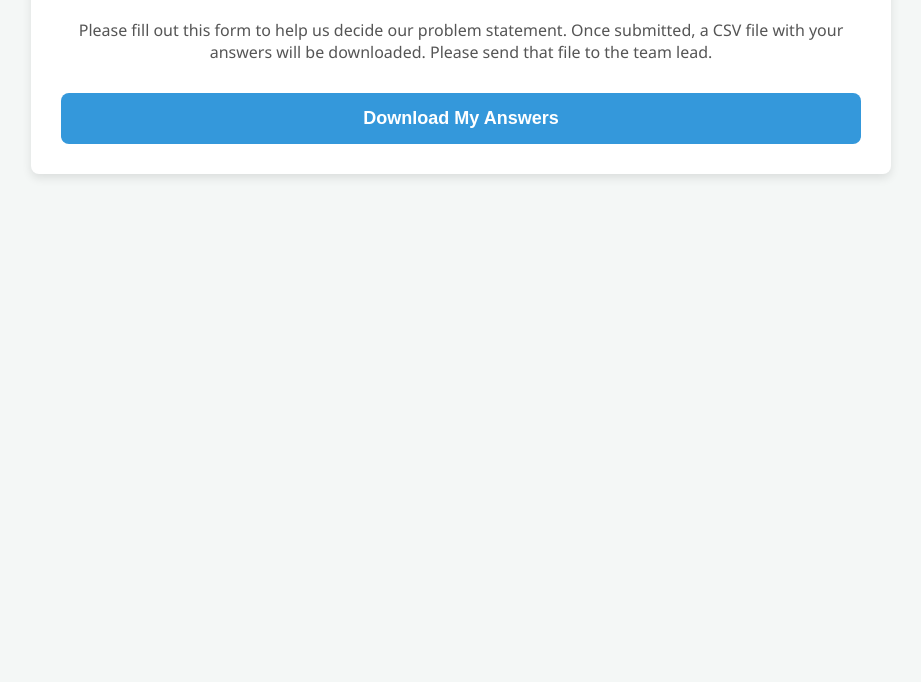
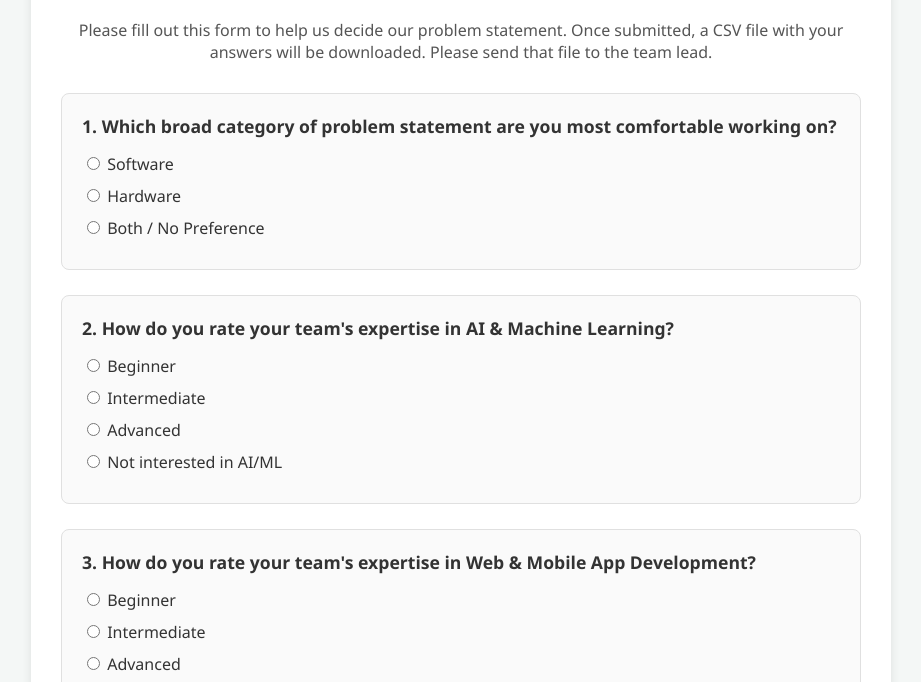
Before and after one commit to Nothinormuch/SIH_2026_Questionaire, a plain HTML site: page index.html in a window 1280 px wide. Shown: the part 117-799 px from the top of the page, without its empty margins (179-1100 px from the left). Drawn offline with nearby package versions, Linux system fonts and the light colour scheme.

Commit message:
fix: fixed the parsing and added the csv header

```diff
--- a/extended_questionnaire.csv
+++ b/extended_questionnaire.csv
@@ -1,3 +1,4 @@
+Question_Number,Question,Option_A,Option_B,Option_C,Option_D,Option_E
 1,Which broad category of problem statement are you most comfortable working on?,Software,Hardware,Both / No Preference,,
 2,How do you rate your team's expertise in AI & Machine Learning?,Beginner,Intermediate,Advanced,Not interested in AI/ML,
 3,How do you rate your team's expertise in Web & Mobile App Development?,Beginner,Intermediate,Advanced,Not interested in Web/App Dev,
--- a/index.html
+++ b/index.html
@@ -4,7 +4,6 @@
     <meta charset="UTF-8">
     <meta name="viewport" content="width=device-width, initial-scale=1.0">
     <title>SIH 2026 Team Questionnaire</title>
-    <!-- Using PapaParse to easily read the CSV file -->
     <script src="https://cdnjs.cloudflare.com/ajax/libs/PapaParse/5.3.2/papaparse.min.js"></script>
     <style>
         body {
@@ -30,6 +29,13 @@
             text-align: center;
             margin-bottom: 30px;
             color: #555;
+        }
+        #loading {
+            text-align: center;
+            font-size: 1.2em;
+            color: #2980b9;
+            font-weight: bold;
+            margin-bottom: 20px;
         }
         .question-card {
             margin-bottom: 25px;
@@ -60,6 +66,7 @@
             font-weight: bold;
             cursor: pointer;
             transition: background-color 0.3s;
+            margin-top: 20px;
         }
         button:hover {
             background-color: #2980b9;
@@ -68,6 +75,7 @@
             color: #e74c3c;
             text-align: center;
             font-weight: bold;
+            margin-top: 20px;
         }
     </style>
 </head>
@@ -77,46 +85,59 @@
     <h1>Team Preferences Questionnaire</h1>
     <p class="instructions">Please fill out this form to help us decide our problem statement. Once submitted, a CSV file with your answers will be downloaded. Please send that file to the team lead.</p>
 
-    <form id="questionnaire-form" onsubmit="event.preventDefault(); generateSummary();"></form>
+    <div id="loading">Loading questions from CSV...</div>
+    <div id="error-msg" class="error"></div>
+
+    <form id="questionnaire-form" onsubmit="event.preventDefault(); generateSummary();" style="display:none;"></form>
 
     <button id="submit-btn" style="display:none;" onclick="generateSummary()">Download My Answers</button>
-    <div id="error-msg" class="error"></div>
 </div>
 
 <script>
-    let questionsData = [];
+    let validQuestionsMap = []; // Stores the mapping for the download step
 
-    // Fetch and parse the CSV from the GitHub repo
     Papa.parse("extended_questionnaire.csv", {
         download: true,
         header: true,
         skipEmptyLines: true,
         complete: function(results) {
-            questionsData = results.data;
-            renderForm();
-        },
-        error: function(err) {
-            console.error("Error loading CSV:", err);
-            document.getElementById('error-msg').innerText = "Error loading the questionnaire. Please ensure 'extended_questionnaire.csv' is uploaded to your GitHub repository and you are viewing this via GitHub Pages.";
+            document.getElementById('loading').style.display = 'none';
+            const data = results.data;
+
+            if (data.length === 0) {
+                document.getElementById('error-msg').innerHTML = "CSV loaded, but it appears to be empty!";
+                return;
             }
-    });
 
-    function renderForm() {
             const form = document.getElementById('questionnaire-form');
+            let questionsAdded = 0;
 
-        questionsData.forEach((q) => {
-            if (!q.Question) return; // Skip empty rows
+            data.forEach((row, index) => {
+                const keys = Object.keys(row);
+                if (keys.length < 2) return; // Skip invalid empty rows
+
+                // Dynamically read columns (Col 0: Number, Col 1: Question, Col 2+: Options)
+                const qNum = row[keys[0]] || (index + 1);
+                const qText = row[keys[1]];
+
+                if (!qText || qText.trim() === "") return;
 
                 const card = document.createElement('div');
                 card.className = 'question-card';
 
                 const title = document.createElement('div');
                 title.className = 'question-title';
-            title.innerText = `${q.Question_Number}. ${q.Question}`;
+                title.innerText = `${qNum}. ${qText}`;
                 card.appendChild(title);
 
-            // Filter out empty options
-            const options = [q.Option_A, q.Option_B, q.Option_C, q.Option_D, q.Option_E].filter(opt => opt && opt.trim() !== "");
+                // Dynamically grab all columns after the first two as options
+                const options = [];
+                for(let i = 2; i < keys.length; i++) {
+                    const optVal = row[keys[i]];
+                    if (optVal && optVal.trim() !== "") {
+                        options.push(optVal);
+                    }
+                }
 
                 options.forEach((opt) => {
                     const label = document.createElement('label');
@@ -124,7 +145,7 @@
 
                     const radio = document.createElement('input');
                     radio.type = 'radio';
-                radio.name = `question_${q.Question_Number}`;
+                    radio.name = `question_${qNum}`;
                     radio.value = opt;
                     radio.required = true;
 
@@ -134,9 +155,22 @@
                 });
 
                 form.appendChild(card);
+                validQuestionsMap.push({ num: qNum, text: qText });
+                questionsAdded++;
             });
+
+            if (questionsAdded > 0) {
+                form.style.display = 'block';
                 document.getElementById('submit-btn').style.display = 'block';
+            } else {
+                document.getElementById('error-msg').innerHTML = "No valid questions found in the CSV.";
             }
+        },
+        error: function(err) {
+            document.getElementById('loading').style.display = 'none';
+            document.getElementById('error-msg').innerHTML = `Failed to load CSV: ${err.message}`;
+        }
+    });
 
     function generateSummary() {
         const form = document.getElementById('questionnaire-form');
@@ -150,13 +184,11 @@
         const formData = new FormData(form);
         let summary = "Question_Number,Answer\n";
 
-        questionsData.forEach(q => {
-            if (!q.Question) return;
-            const answer = formData.get(`question_${q.Question_Number}`);
-
+        validQuestionsMap.forEach(q => {
+            const answer = formData.get(`question_${q.num}`);
             // Escape quotes for CSV safety
             const safeAnswer = answer ? `"${answer.replace(/"/g, '""')}"` : '""';
-            summary += `${q.Question_Number},${safeAnswer}\n`;
+            summary += `"${q.num}",${safeAnswer}\n`;
         });
 
         // Prompt user for their name to name the file
```
Lines whose indentation alone changed are shown as unchanged.
